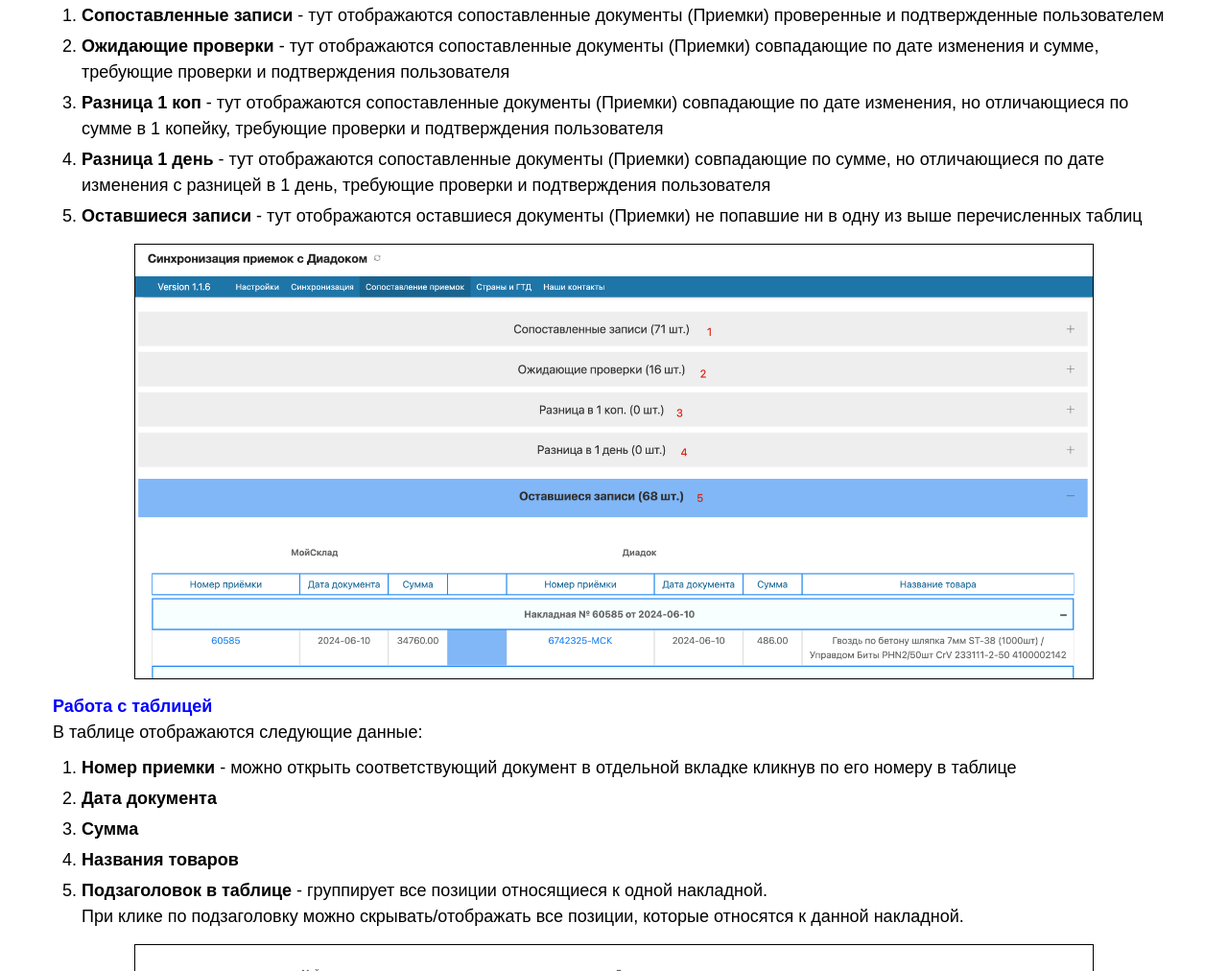
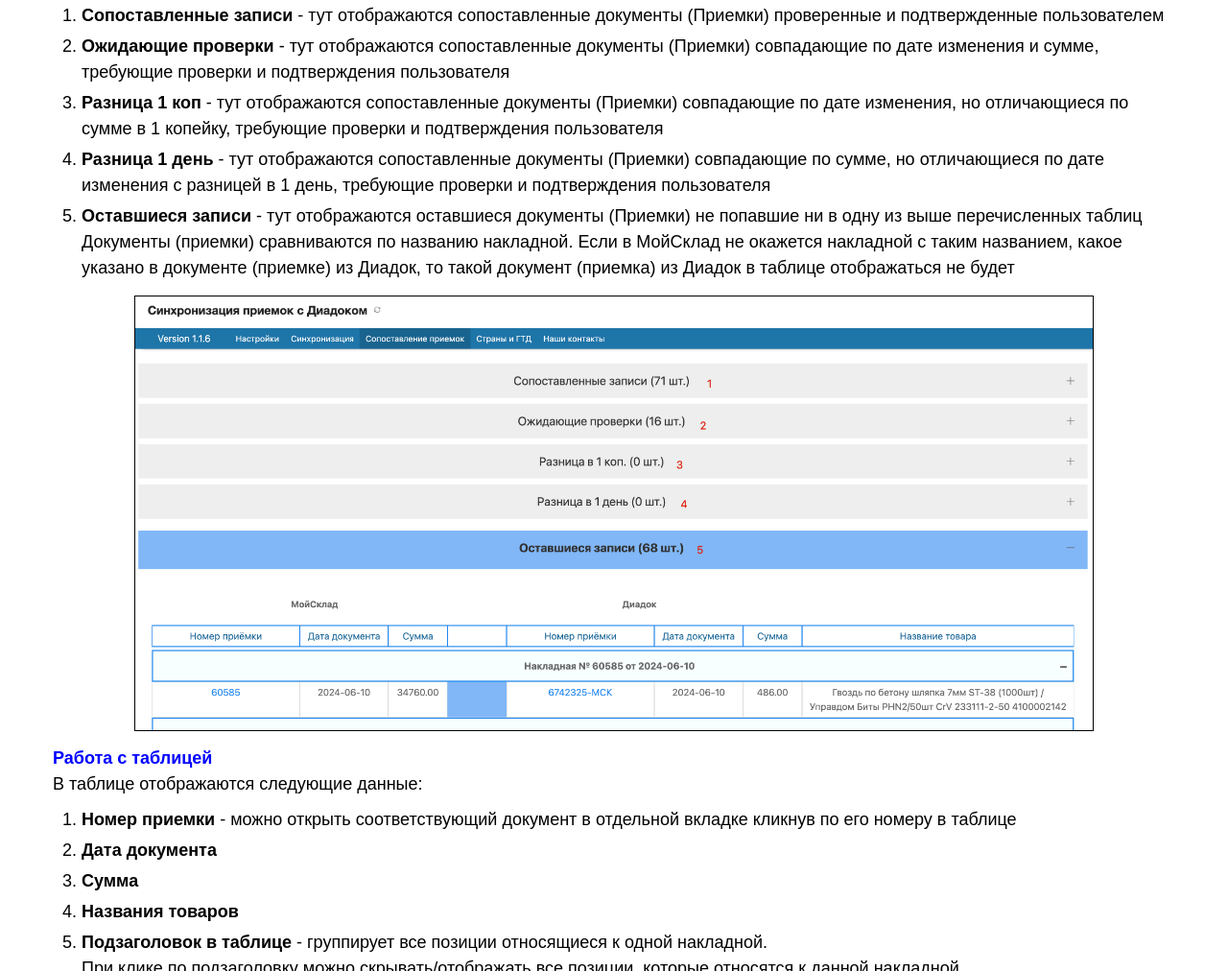
Before and after one commit to evgeniy-varlamov-prog/moysklad-acceptiance--instructions, a plain HTML site: page index.html in a window 1280 px wide. Shown: the part 5082-6094 px from the top of the page at 96% size. Drawn offline with Linux system fonts and the light colour scheme.

Commit message:
Update description table remainingEntires

```diff
--- a/index.html
+++ b/index.html
@@ -97,7 +97,7 @@
           <li><b>Ожидающие проверки</b> - тут отображаются сопоставленные документы (Приемки) совпадающие по дате изменения и сумме, требующие проверки и подтверждения пользователя</li>
           <li><b>Разница 1 коп</b> - тут отображаются сопоставленные документы (Приемки) совпадающие по дате изменения, но отличающиеся по сумме в 1 копейку, требующие проверки и подтверждения пользователя</li>
           <li><b>Разница 1 день</b> - тут отображаются сопоставленные документы (Приемки) совпадающие по сумме, но отличающиеся по дате изменения с разницей в 1 день, требующие проверки и подтверждения пользователя</li>
-          <li><b>Оставшиеся записи</b> - тут отображаются оставшиеся документы (Приемки) не попавшие ни в одну из выше перечисленных таблиц</li>
+          <li><b>Оставшиеся записи</b> - тут отображаются оставшиеся документы (Приемки) не попавшие ни в одну из выше перечисленных таблиц <br>Документы (приемки) сравниваются по названию накладной. Если в МойСклад не окажется накладной с таким названием, какое указано в документе (приемке) из Диадок, то такой документ (приемка) из Диадок в таблице отображаться не будет</li>
         </ol>
         <img class="img-screen" src="img/data.png" alt="Данные">
         <h4 class="blue">Работа с таблицей</h4>
```
